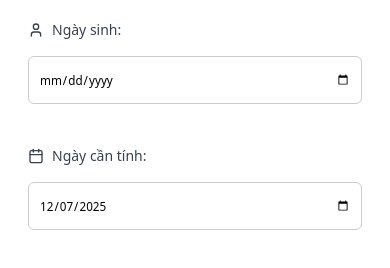
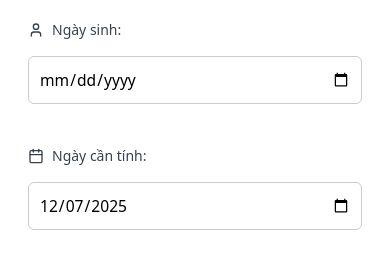
Before and after one commit to nguyen-the-ki/Personal-Day-Calculator, a plain HTML site: page tính ngày.html in a window 390 px wide. Shown: the part 108-376 px from the top of the page. Drawn offline with nearby package versions, Linux system fonts and the light colour scheme.

Commit message:
Fixing UI on Mobile

```diff
--- a/tính ngày.html
+++ b/tính ngày.html
@@ -50,7 +50,7 @@
     margin-top: 8px;
     border-radius: 6px;
     border: 1px solid #ccc;
-    font-size: clamp(10px, 3vw, 16px);
+    font-size: clamp(12px, 4vw, 16px);
     color: #000000;
     background-color: #ffffff;
     font-family: ui-sans-serif,system-ui,sans-serif,"Apple Color Emoji","Segoe UI Emoji","Segoe UI Symbol","Noto Color Emoji";
```
